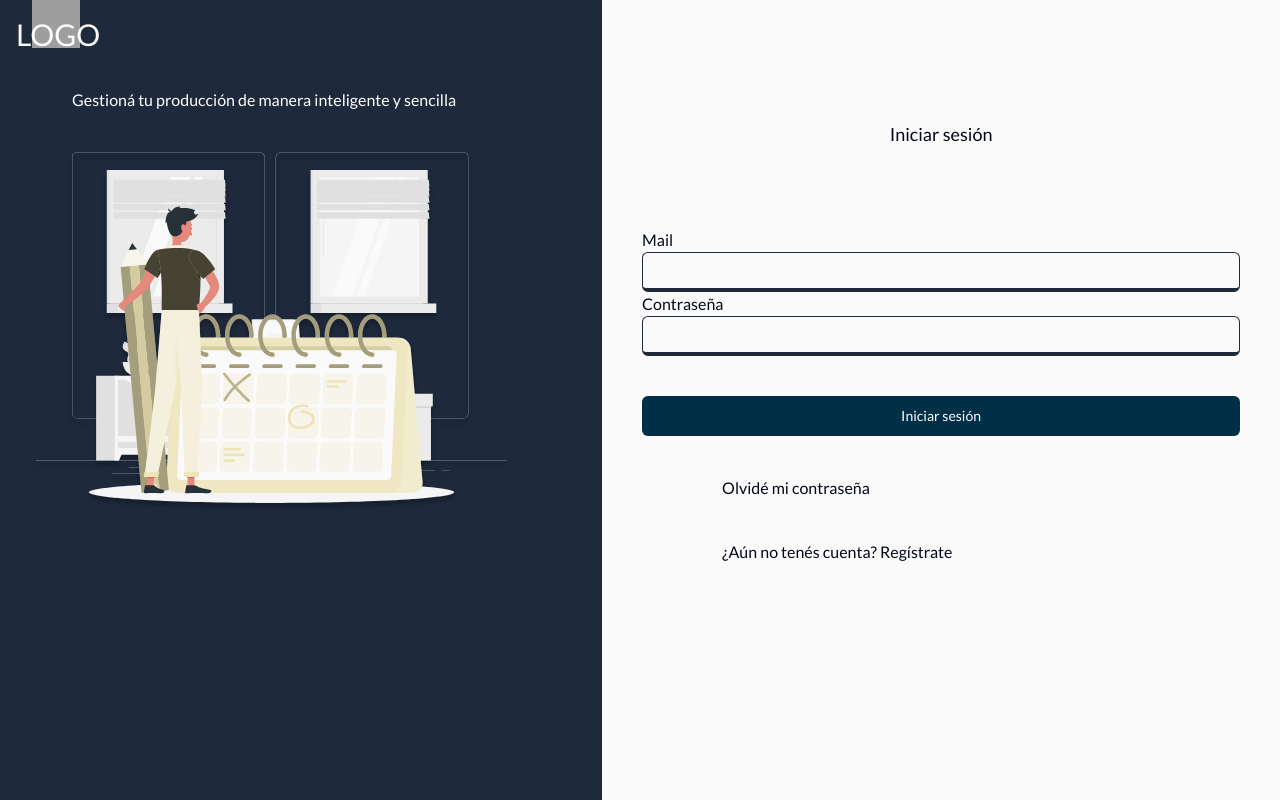
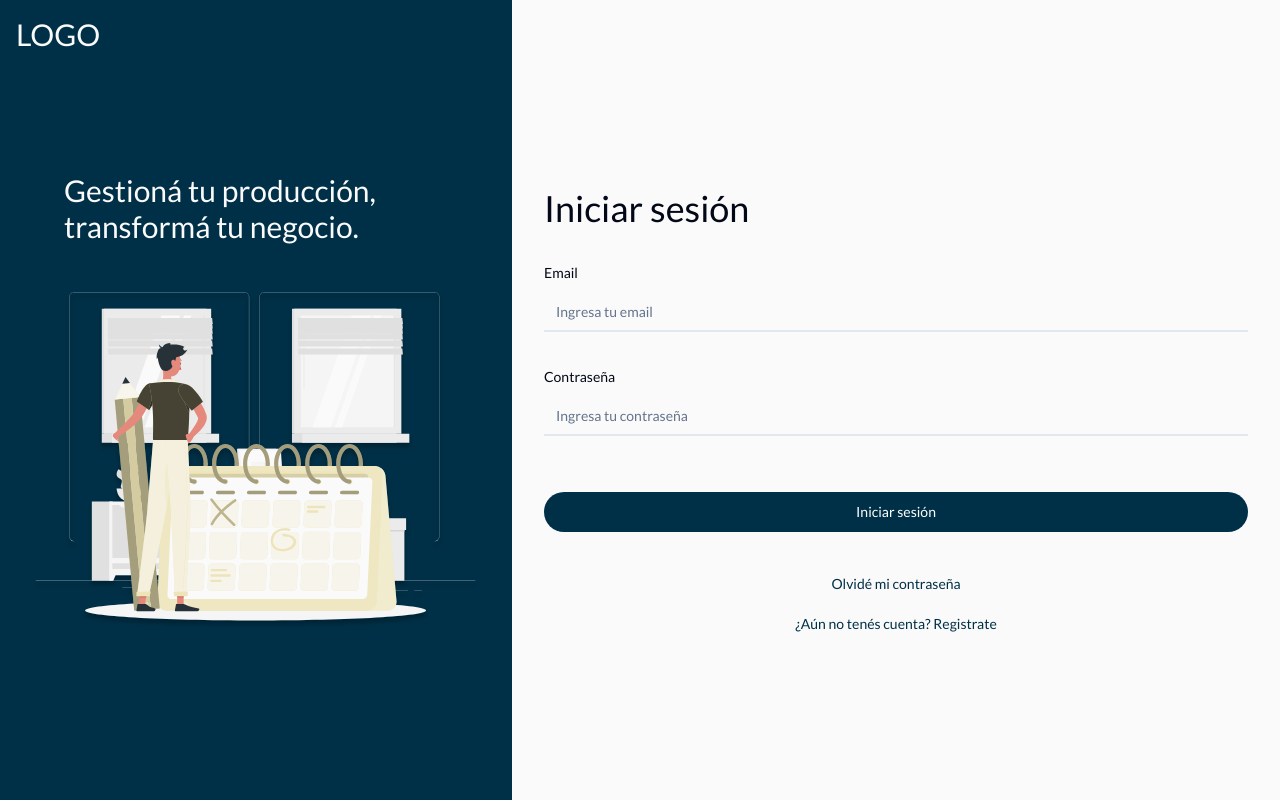
Before and after one commit to No-Country/s13-11-m-java, a React (Vite) app in the folder frontend/: page /login in a window 1280 px wide. Built offline with nearby package versions, Linux system fonts and the light colour scheme; grey boxes are pictures that could not be loaded.

Commit message:
cambios en las paginas de auth

```diff
--- a/frontend/src/pages/Login/Login.tsx
+++ b/frontend/src/pages/Login/Login.tsx
@@ -1,64 +1,14 @@
-import { useState } from "react";
-import { Link } from "react-router-dom";
+import AuthTemplate from "@/components/AuthTemplate";
+import LoginForm from "@/components/LoginForm/LoginForm";
 
-import { Button } from "@/components/ui/button";
-import { Input } from "@/components/ui/input";
+import loginImage from "@/assets/login.svg";
 
-import slideImage4 from "@/assets/login.svg";
-
-const Login: React.FC = () => {
-  const [username, setUsername] = useState("");
-  const [password, setPassword] = useState("");
-
-  async function handleClick() {}
+const Login2 = () => {
   return (
-    <>
-      <div className="flex h-screen w-screen ">
-        <div className="container w-1/2 bg-slate-800 ">
-          <Link to="/">
-            <img
-              className="m-0 size-12 text-white "
-              src="https://images.vexels.com/media/users/3/136994/isolated/preview/aa3216bc8664471a5f75363fd74c728a-icono-de-reloj-temporizador.png"
-              alt="LOGO"
-            />
-          </Link>
-          <p className="text-md m-10 text-white">Gestioná tu producción de manera inteligente y sencilla</p>
-          <img className="pb-5" src={slideImage4} alt="image-login" />
-        </div>
-        <div className="m-10 w-1/2">
-          <h1 className="m-20 text-center text-lg outline-slate-800">Iniciar sesión</h1>
-          Mail
-          <Input
-            className="border-b-4 border-slate-800"
-            value={username}
-            onChange={(event) => {
-              setUsername(event.target.value);
-            }}
-          />
-          Contraseña
-          <Input
-            type="password"
-            className="border-b-4 border-slate-800 text-slate-800 outline-current"
-            value={password}
-            onChange={(event) => {
-              setPassword(event.target.value);
-            }}
-          />
-          <Button className="align-center mr-10 mt-10 w-full  items-center" onClick={handleClick}>
-            Iniciar sesión
-          </Button>
-          <div className=" m-10">
-            <Link className="m-10 block" to="/recovery_password">
-              Olvidé mi contraseña
-            </Link>
-            <Link className="m-10 block" to="/register">
-              ¿Aún no tenés cuenta? Regístrate
-            </Link>
-          </div>
-        </div>
-      </div>
-    </>
+    <AuthTemplate title={"Gestioná tu producción, transformá tu negocio."} image={loginImage}>
+      <LoginForm />
+    </AuthTemplate>
   );
 };
 
-export default Login;
+export default Login2;
--- a/frontend/src/pages/Login2/Login2.tsx
+++ /dev/null
@@ -1,14 +0,0 @@
-import AuthTemplate from "@/components/AuthTemplate";
-import LoginForm from "@/components/LoginForm/LoginForm";
-
-import loginImage from "@/assets/login.svg";
-
-const Login2 = () => {
-  return (
-    <AuthTemplate title={"Gestioná tu producción, transformá tu negocio."} image={loginImage}>
-      <LoginForm />
-    </AuthTemplate>
-  );
-};
-
-export default Login2;
--- a/frontend/src/pages/Register/ConfirmEmail2.tsx
+++ /dev/null
@@ -1,35 +0,0 @@
-import { Button } from "@/components/ui/button";
-import { FcGoogle } from "react-icons/fc";
-import { PiMicrosoftOutlookLogo } from "react-icons/pi";
-import { MdOutlineMail } from "react-icons/md";
-
-const ConfirmEmail2 = () => {
-  return (
-    <div className="flex h-screen w-screen">
-      <div className="hidden w-1/3 items-center justify-center bg-primary lg:flex">
-        <img src="src/assets/check_email.svg" alt="" />
-      </div>
-      <div className="mx-auto flex w-2/3 max-w-[370px] items-center justify-center text-center">
-        <div className="grid grid-cols-1 gap-3 ">
-          <img src="src/assets/check_email.svg" alt="" className="lg:hidden" />
-          <h1 className="text-3xl md:text-4xl">Revisá tu mail</h1>
-          <p className="text-xl md:text-2xl">Te enviamos un mail a mariagarcia@gmail.com para verificar tu cuenta.</p>
-          <Button variant={"outline"}>
-            <MdOutlineMail className="mr-2 text-lg text-blue-500" />
-            Abrir Mail
-          </Button>
-          <Button variant={"outline"}>
-            <FcGoogle className="mr-2 text-lg" /> Abrir Gmail
-          </Button>
-          <Button variant={"outline"}>
-            <PiMicrosoftOutlookLogo className="mr-2 text-lg text-blue-500" />
-            Abrir Outlook
-          </Button>
-          <p className="text-xl md:text-2xl">¿Hubo algún error?. Reenviar mail</p>
-        </div>
-      </div>
-    </div>
-  );
-};
-
-export default ConfirmEmail2;
--- a/frontend/src/pages/Register/ForgotPassword.tsx
+++ b/frontend/src/pages/Register/ForgotPassword.tsx
@@ -1,25 +1,52 @@
+import AuthTemplate from "@/components/AuthTemplate";
 import { Button } from "@/components/ui/button";
 import { Input } from "@/components/ui/input";
-import { Label } from "@/components/ui/label";
+import { Form, FormControl, FormField, FormItem, FormLabel, FormMessage } from "@/components/ui/form";
+import ForgotPasswordImage from "@/assets/forgot_password.svg";
+import forgotPasswordSchema, { ForgotPasswordFormInputs } from "@/schemas/forgotPasswordSchema";
 
-const ForgotPassword = () => {
+import { zodResolver } from "@hookform/resolvers/zod";
+import { useForm } from "react-hook-form";
+const ForgotPassword2 = () => {
+  const form = useForm<ForgotPasswordFormInputs>({
+    resolver: zodResolver(forgotPasswordSchema),
+    defaultValues: {
+      email: "",
+    },
+  });
+
+  function onSubmit(values: ForgotPasswordFormInputs) {
+    console.log(values);
+  }
   return (
-    <div className="flex h-screen w-screen">
-      <div className="hidden w-1/3 items-center justify-center bg-primary lg:flex">
-        <img src="src/assets/forgot_password.svg" alt="" className="pl-6" />
-      </div>
-      <div className="mx-auto flex w-2/3 max-w-[510px] items-center justify-center text-start">
-        <div className="grid grid-cols-1 gap-4 text-center">
-          <img src="src/assets/forgot_password.svg" alt="" className="mx-auto lg:hidden" />
-          <h1 className="mx-auto text-2xl md:text-4xl">¿Olvidaste tu contraseña?</h1>
-          <p className="text-xl">Ingresá tu mail para que podamos enviarte información de como recuperarla. </p>
-          <Label htmlFor="email">Mail</Label>
-          <Input className="border-b-4 border-primary" />
+    <AuthTemplate image={ForgotPasswordImage}>
+      <Form {...form}>
+        <form onSubmit={form.handleSubmit(onSubmit)} className="grid max-w-3xl grid-cols-1 gap-4 space-y-4">
+          <h2 className="text-4xl">¿Olvidaste tu contraseña?</h2>
+          <p className="text-2xl">Ingresá tu mail para que podamos enviarte información de como recuperarla. </p>
+          <FormField
+            control={form.control}
+            name="email"
+            render={({ field }) => (
+              <FormItem>
+                <FormLabel>Email</FormLabel>
+                <FormControl>
+                  <Input
+                    className="rounded-none border-0 border-b-2 hover:border-primary/80 focus-visible:border-primary focus-visible:ring-0 focus-visible:ring-transparent"
+                    placeholder="Ingresa tu email"
+                    type="email"
+                    {...field}
+                  />
+                </FormControl>
+                <FormMessage />
+              </FormItem>
+            )}
+          />
           <Button className="w-full rounded-full">Enviar</Button>
-        </div>
-      </div>
-    </div>
+        </form>
+      </Form>
+    </AuthTemplate>
   );
 };
 
-export default ForgotPassword;
+export default ForgotPassword2;
--- a/frontend/src/pages/Register/Register.tsx
+++ b/frontend/src/pages/Register/Register.tsx
@@ -1,21 +1,17 @@
-import RegisterForm from "@/components/RegisterForm/RegisterForm";
+import AuthTemplate from "@/components/AuthTemplate";
 
-const Register = () => {
+import registerImage from "@/assets/register.svg";
+import RegisterForm2 from "@/components/RegisterForm/RegisterForm2";
+
+const Register2 = () => {
   return (
-    <div className="flex w-full flex-col lg:flex-row">
-      <section className="flex min-h-screen w-full flex-col items-center justify-center bg-primary lg:w-1/3">
-        <h1 className="mx-auto max-w-[80%] text-3xl text-white">
-          Controlá tu producción, alcanzá tus metas: Tu socio digital de confianza.
-        </h1>
-        <img src="/src/assets/register.svg" />
-      </section>
-
-      <section className="mx-auto flex min-h-screen flex-col justify-center lg:px-12">
-        <header className="mb-6 text-start text-4xl">Crea tu cuenta</header>
-        <RegisterForm />
-      </section>
-    </div>
+    <AuthTemplate
+      title={"Controlá tu producción, alcanzá tus metas: Tu socio digital de confianza."}
+      image={registerImage}
+    >
+      <RegisterForm2 />
+    </AuthTemplate>
   );
 };
 
-export default Register;
+export default Register2;
--- a/frontend/src/pages/Register2/ConfirmEmailStep2.tsx
+++ /dev/null
@@ -1,37 +0,0 @@
-import { Button } from "@/components/ui/button";
-import { FcGoogle } from "react-icons/fc";
-import { PiMicrosoftOutlookLogo } from "react-icons/pi";
-import { MdOutlineMail } from "react-icons/md";
-import AuthTemplate from "@/components/AuthTemplate";
-
-import checkEmailImage from "@/assets/check_email.svg";
-import { Link } from "react-router-dom";
-
-const ConfirmEmailStep2 = () => {
-  return (
-    <AuthTemplate image={checkEmailImage}>
-      <div className="grid max-w-lg grid-cols-1 gap-3">
-        <h2 className="text-4xl">Revisá tu mail</h2>
-        <p className="text-2xl">Te enviamos un mail a mariagarcia@gmail.com para verificar tu cuenta.</p>
-        <Button variant={"outline"}>
-          <MdOutlineMail className="mr-2 text-lg text-blue-500" />
-          Abrir Mail
-        </Button>
-        <Button variant={"outline"}>
-          <FcGoogle className="mr-2 text-lg" /> Abrir Gmail
-        </Button>
-        <Button variant={"outline"}>
-          <PiMicrosoftOutlookLogo className="mr-2 text-lg text-blue-500" />
-          Abrir Outlook
-        </Button>
-        <Button asChild variant="link">
-          <Link to="#">
-            <p>¿Hubo algún error?. Reenviar mail</p>
-          </Link>
-        </Button>
-      </div>
-    </AuthTemplate>
-  );
-};
-
-export default ConfirmEmailStep2;
--- a/frontend/src/pages/Register2/Register2.tsx
+++ /dev/null
@@ -1,17 +0,0 @@
-import AuthTemplate from "@/components/AuthTemplate";
-
-import registerImage from "@/assets/register.svg";
-import RegisterForm2 from "@/components/RegisterForm/RegisterForm2";
-
-const Register2 = () => {
-  return (
-    <AuthTemplate
-      title={"Controlá tu producción, alcanzá tus metas: Tu socio digital de confianza."}
-      image={registerImage}
-    >
-      <RegisterForm2 />
-    </AuthTemplate>
-  );
-};
-
-export default Register2;
```
Also changed, not shown: frontend/src/pages/Register/ConfirmEmail.tsx (+28 -8 lines), frontend/src/pages/Register2/ForgotPassword2.tsx (deleted, +0 -52 lines), frontend/src/routes/mainRoutes.tsx (+1 -26 lines).
